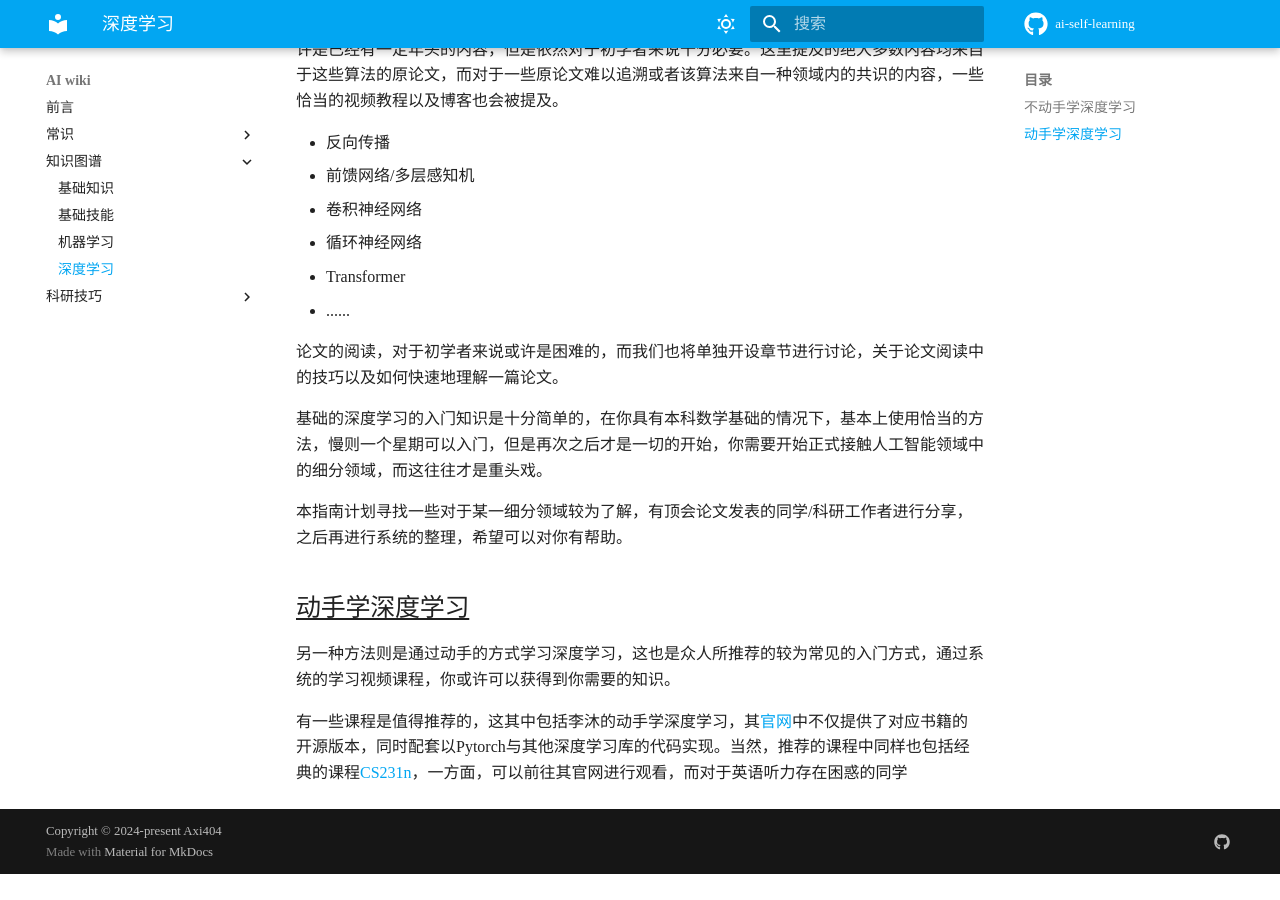
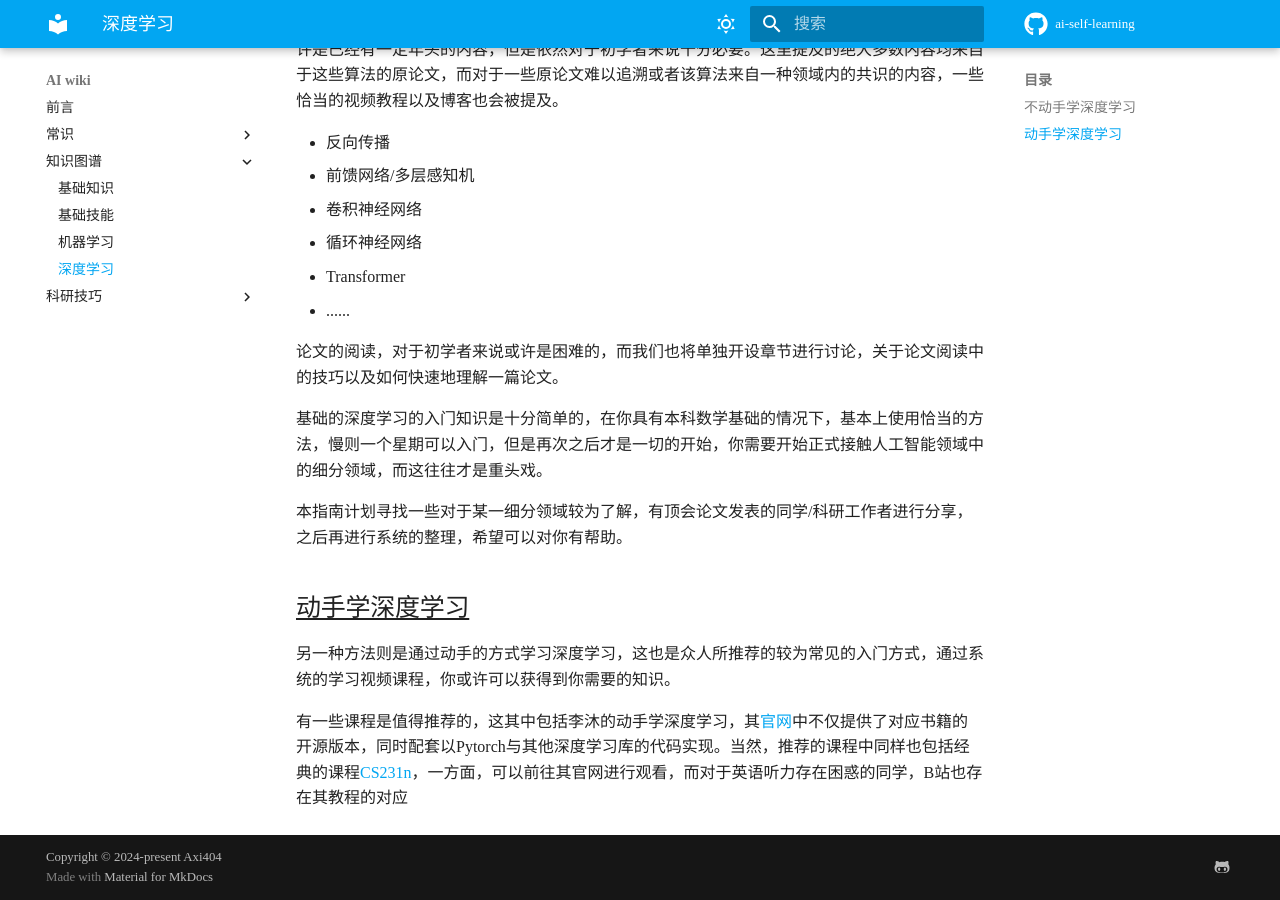
Before and after one commit to Axi404/ai-self-learning, an MkDocs documentation site: the page built from docs/知识图谱/深度学习.md, in a window 1280 px wide and 900 px high, scrolled down 888 px. Built offline with MkDocs 1.6.1 and Material for MkDocs 9.7.7, drawn with Linux system fonts in a browser that asks for light colours; some web fonts are replaced; comment, search, counter and statistics services are not loaded; before the commit the page ends 1762 px from its top, so only the background shows below that; some of the changed lines change nothing that is shown.

Commit message:
update dl

```diff
--- a/docs/知识图谱/深度学习.md
+++ b/docs/知识图谱/深度学习.md
@@ -31,4 +31,4 @@
 
 另一种方法则是通过动手的方式学习深度学习，这也是众人所推荐的较为常见的入门方式，通过系统的学习视频课程，你或许可以获得到你需要的知识。
 
-有一些课程是值得推荐的，这其中包括李沐的动手学深度学习，其[官网](https://zh.d2l.ai)中不仅提供了对应书籍的开源版本，同时配套以Pytorch与其他深度学习库的代码实现。当然，推荐的课程中同样也包括经典的课程[CS231n](https://cs231n.stanford.edu)，一方面，可以前往其官网进行观看，而对于英语听力存在困惑的同学
+有一些课程是值得推荐的，这其中包括李沐的动手学深度学习，其[官网](https://zh.d2l.ai)中不仅提供了对应书籍的开源版本，同时配套以Pytorch与其他深度学习库的代码实现。当然，推荐的课程中同样也包括经典的课程[CS231n](https://cs231n.stanford.edu)，一方面，可以前往其官网进行观看，而对于英语听力存在困惑的同学，B站也存在其教程的对应
--- a/mkdocs.yml
+++ b/mkdocs.yml
@@ -60,14 +60,6 @@
   - md_in_html
   - footnotes
 
-extra:
-  social:
-    - icon: fontawesome/brands/github
-      link: https://github.com/pkuflyingpig/cs-self-learning/
-  analytics:
-    provider: google
-    property: G-KJB4RXSKZG
-
 nav:
   - 前言: "index.md"
   - 常识:
```
